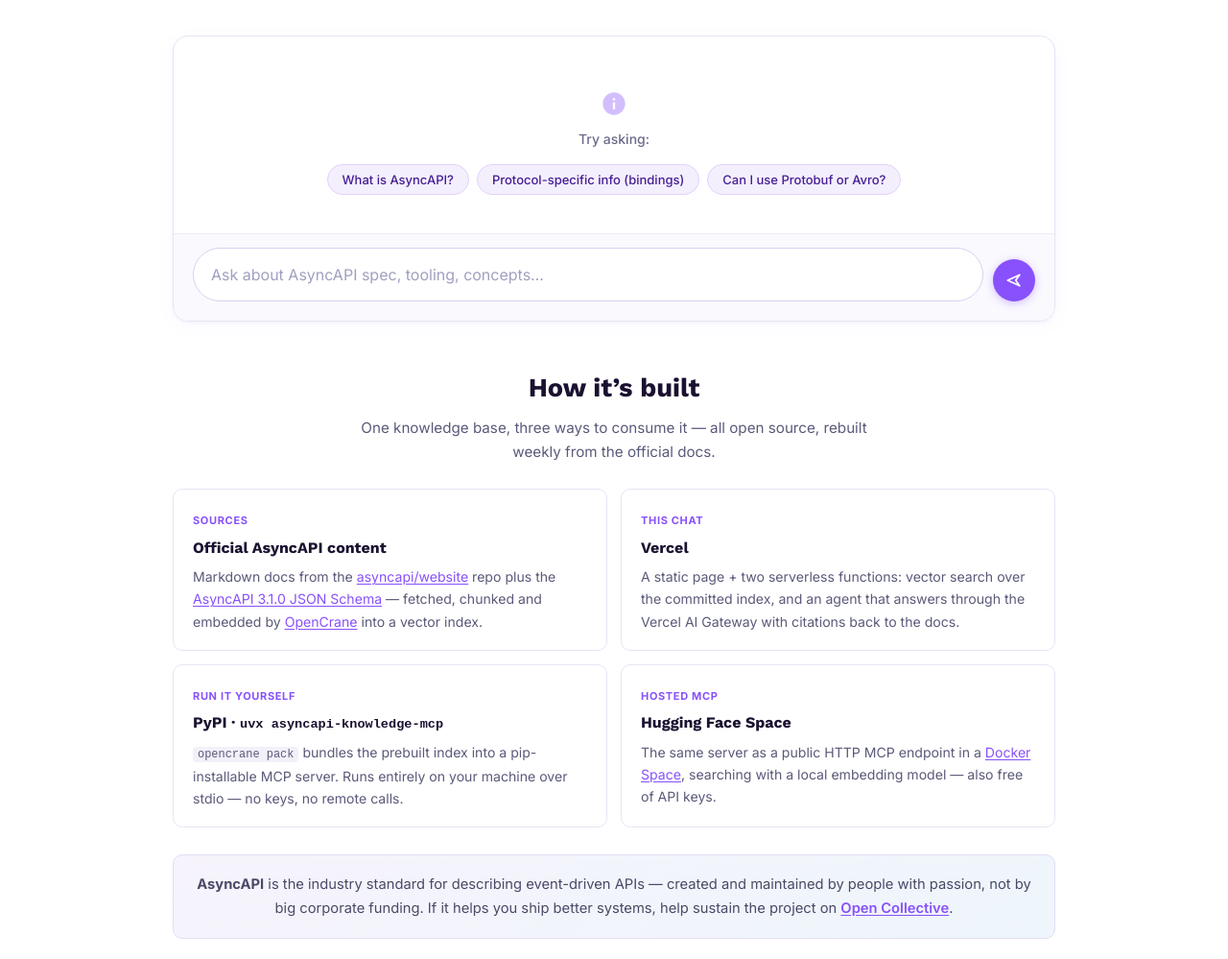
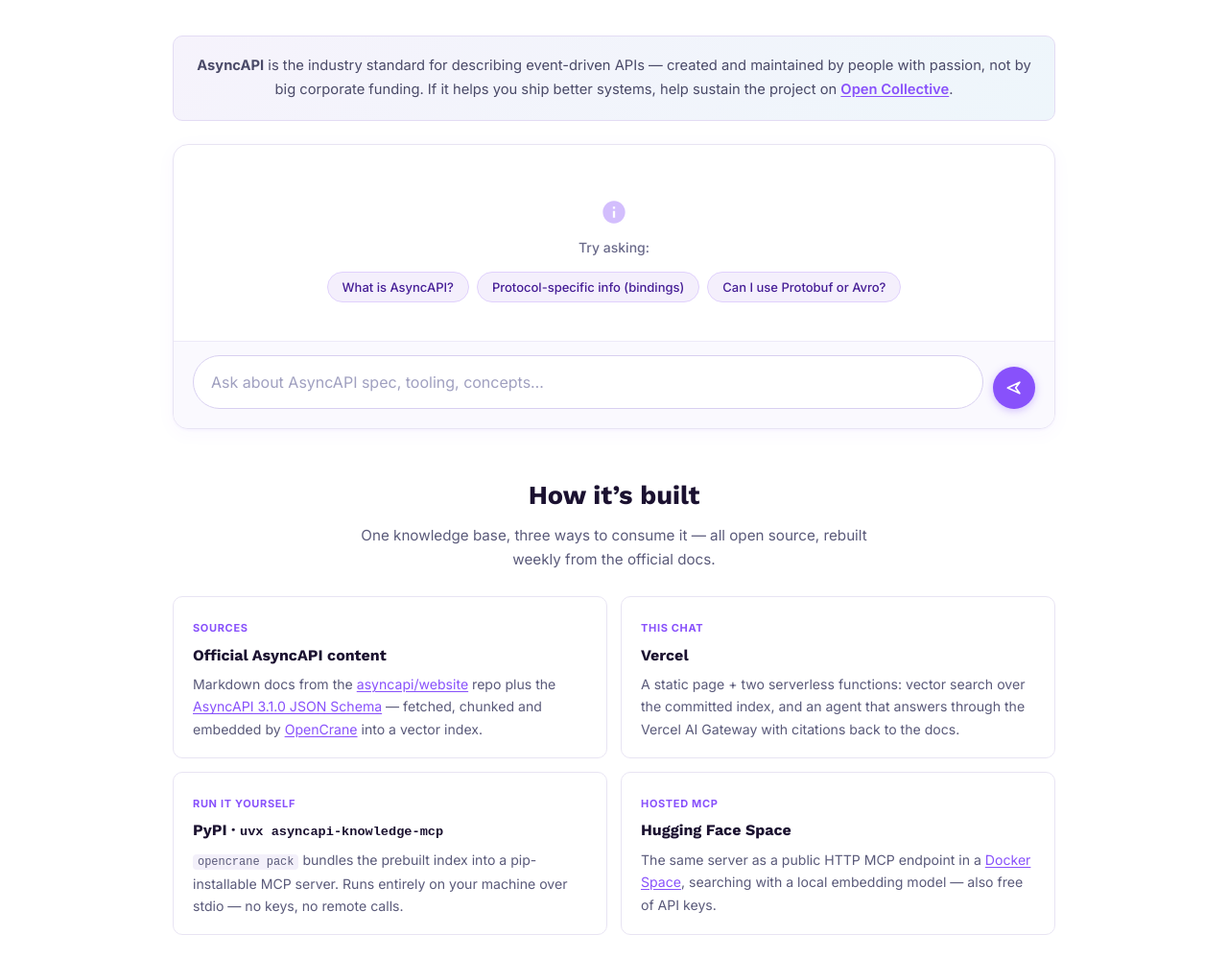
Before and after one commit to derberg/asyncapi-knowledge-mcp, a website: page chat/index.html in a window 1280 px wide. Shown: the part 301-1300 px from the top of the page at 96% size. Drawn offline with Linux system fonts and the light colour scheme.

Commit message:
chore(chat): move the Open Collective callout above the chat box

```diff
--- a/chat/index.html
+++ b/chat/index.html
@@ -82,6 +82,16 @@
       </div>
     </section>
 
+    <!-- Support AsyncAPI -->
+    <aside class="sustain reveal" data-reveal="2">
+      <p class="sustain__text">
+        <strong>AsyncAPI</strong> is the industry standard for describing event-driven APIs — created and
+        maintained by people with passion, not by big corporate funding. If it helps you ship better systems,
+        help sustain the project on
+        <a href="https://opencollective.com/asyncapi" target="_blank" rel="noopener">Open&nbsp;Collective</a>.
+      </p>
+    </aside>
+
     <section class="chat reveal" data-reveal="3">
       <div class="transcript" id="transcript" role="log" aria-live="polite" aria-label="Conversation">
         <div class="empty-state" id="emptyState">
@@ -164,15 +174,6 @@
       </div>
     </section>
 
-    <!-- Support AsyncAPI -->
-    <aside class="sustain reveal" data-reveal="3">
-      <p class="sustain__text">
-        <strong>AsyncAPI</strong> is the industry standard for describing event-driven APIs — created and
-        maintained by people with passion, not by big corporate funding. If it helps you ship better systems,
-        help sustain the project on
-        <a href="https://opencollective.com/asyncapi" target="_blank" rel="noopener">Open&nbsp;Collective</a>.
-      </p>
-    </aside>
   </main>
 
   <footer class="site-footer">
--- a/chat/styles.css
+++ b/chat/styles.css
@@ -724,7 +724,7 @@
    Sustain AsyncAPI callout
    ============================================================ */
 .sustain {
-  margin: 28px auto 0;
+  margin: 0 auto 24px;
   background: linear-gradient(135deg, #f6f3fc 0%, #eef6fb 100%);
   border: 1px solid #e3dcf4;
   border-radius: var(--aa-radius-md);
```
